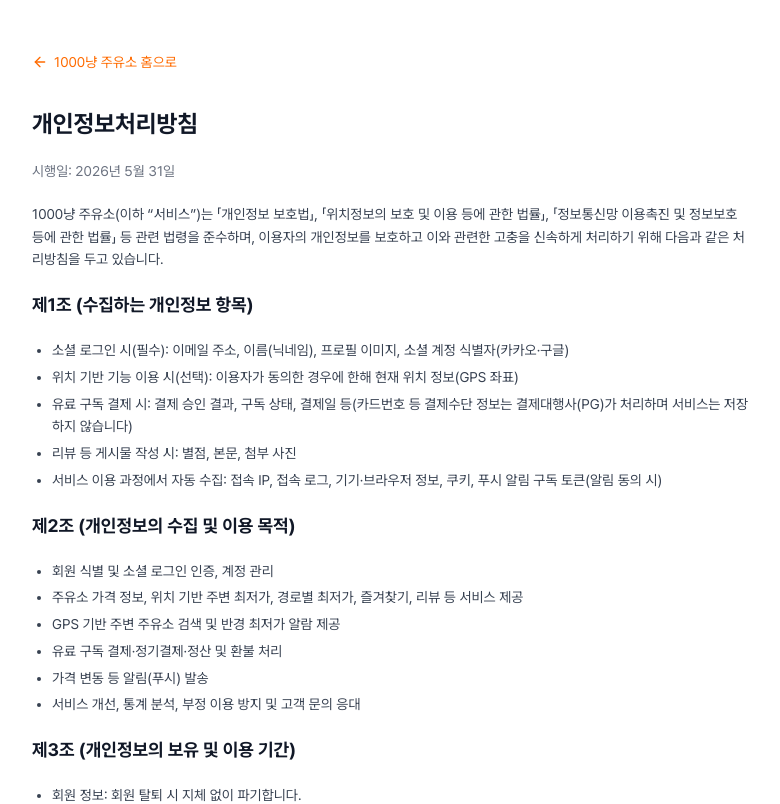
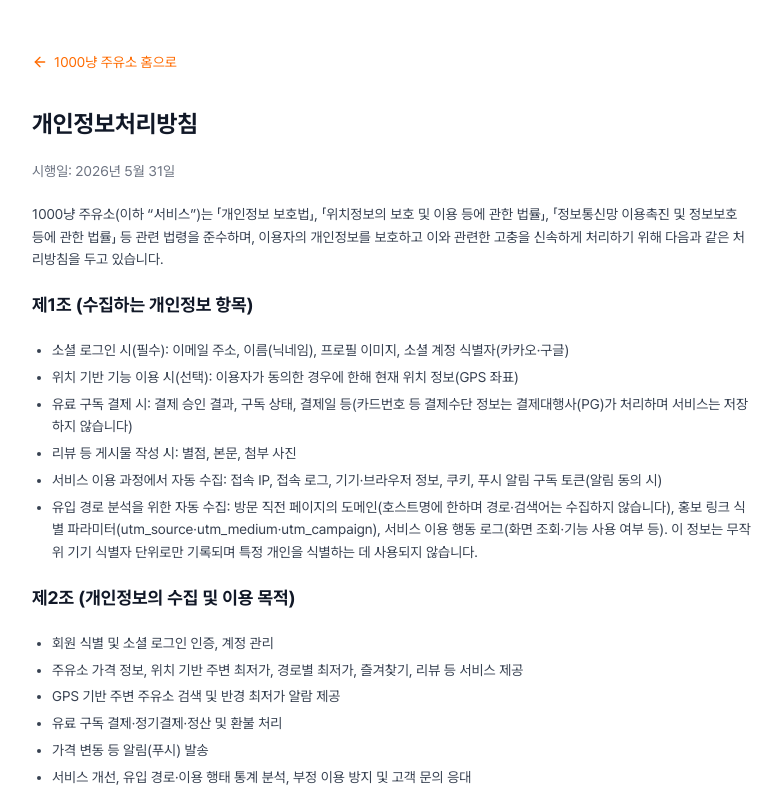
Before and after one commit to dau3423/onek1000, a Next.js app: page /legal/privacy in a window 1280 px wide. Shown: the top 804 px of the page, without its empty margins (248-1028 px from the left). Built offline with nearby package versions, Linux system fonts and the light colour scheme; no server answers.

Commit message:
docs: 개인정보처리방침에 유입 채널(referrer 호스트·UTM)·행동 로그 수집 항목 반영
Co-Authored-By: Claude Fable 5 <noreply@anthropic.com>

```diff
--- a/app/legal/privacy/page.tsx
+++ b/app/legal/privacy/page.tsx
@@ -24,6 +24,12 @@ export default function PrivacyPage() {
         <li>유료 구독 결제 시: 결제 승인 결과, 구독 상태, 결제일 등(카드번호 등 결제수단 정보는 결제대행사(PG)가 처리하며 서비스는 저장하지 않습니다)</li>
         <li>리뷰 등 게시물 작성 시: 별점, 본문, 첨부 사진</li>
         <li>서비스 이용 과정에서 자동 수집: 접속 IP, 접속 로그, 기기·브라우저 정보, 쿠키, 푸시 알림 구독 토큰(알림 동의 시)</li>
+        <li>
+          유입 경로 분석을 위한 자동 수집: 방문 직전 페이지의 도메인(호스트명에 한하며 경로·검색어는 수집하지
+          않습니다), 홍보 링크 식별 파라미터(utm_source·utm_medium·utm_campaign), 서비스 이용 행동 로그(화면
+          조회·기능 사용 여부 등). 이 정보는 무작위 기기 식별자 단위로만 기록되며 특정 개인을 식별하는 데 사용되지
+          않습니다.
+        </li>
       </ul>
 
       <h2>제2조 (개인정보의 수집 및 이용 목적)</h2>
@@ -33,7 +39,7 @@ export default function PrivacyPage() {
         <li>GPS 기반 주변 주유소 검색 및 반경 최저가 알람 제공</li>
         <li>유료 구독 결제·정기결제·정산 및 환불 처리</li>
         <li>가격 변동 등 알림(푸시) 발송</li>
-        <li>서비스 개선, 통계 분석, 부정 이용 방지 및 고객 문의 응대</li>
+        <li>서비스 개선, 유입 경로·이용 행태 통계 분석, 부정 이용 방지 및 고객 문의 응대</li>
       </ul>
 
       <h2>제3조 (개인정보의 보유 및 이용 기간)</h2>
```
